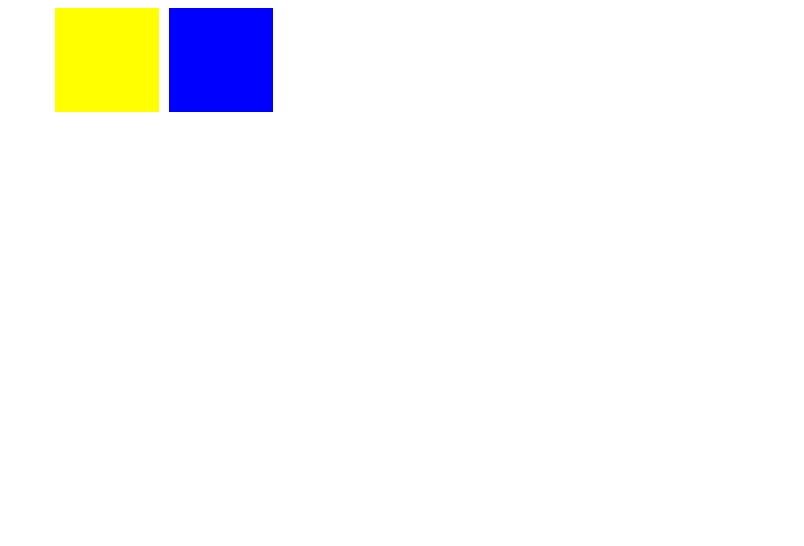
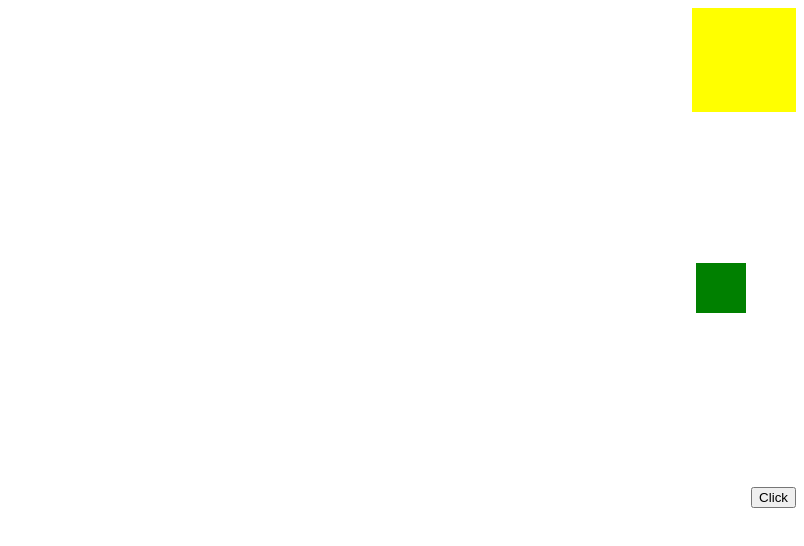
Before and after one commit to Cleo-s/ten-thousand-practice, a plain HTML site: page JS/public/Index.html in a window 1280 px wide. Shown: the whole page, without its empty margins (476-1280 px from the left). Drawn offline with Linux system fonts and the light colour scheme.

Commit message:
upd: tasks for TS, CSS day 2 - done

```diff
--- a/JS/public/Index.html
+++ b/JS/public/Index.html
@@ -9,7 +9,8 @@
 <body>
     <container class="wrapper">
         <div class="div-one"></div>
-        <div class="div-two"></div>
+        <div class="box"></div>
+        <button class="button1">Click</button>
     </container>
 </body>
 </html>
--- a/JS/public/style.css
+++ b/JS/public/style.css
@@ -7,24 +7,52 @@ body {
 .wrapper {
     display: flex;
     flex-direction: row;
-    align-items: center;
-    justify-content: center;
+    align-items: start;
+    justify-content: end;
+
+    position: relative;
+
+    width: 100%;
+    height: 500px;
 
     gap: 10px;
 }
 
-@media (max-width: 768px) {
-    .wrapper {
-        flex-direction: column;
-    }
+.button1 {
+    position: absolute;
+
+    display: flex;
+    flex-direction: row;
+    align-items: center;
+    align-self: end;
+    justify-content: center;
 }
 
+.box {
+    position: relative;
+
+    display: flex;
+    flex-drection: row;
+    align-items: center;
+    align-self: center;
+    justify-content: center;
+
+    background-color: green;
+
+    top: 30px;
+    right: 50px;
+
+    width: 50px;
+    height: 50px;
+}
 
 .div-one {
     display: flex;
     flex-direction: row;
     align-items: center;
     justify-content: center;
+
+    position: absolute;
 
     padding: 2px;
     margin: 0;
@@ -33,17 +61,3 @@ body {
 
     background-color: yellow;
 }
-
-.div-two {
-    display: flex;
-    flex-direction: row;
-    align-items: center;
-    justify-content: center;
-
-    padding: 2px;
-    margin: 0;
-    width: 100px;
-    height: 100px;
-
-    background-color: blue;
-}
```
Also changed, not shown: TS/index.ts (+42 -9 lines).
